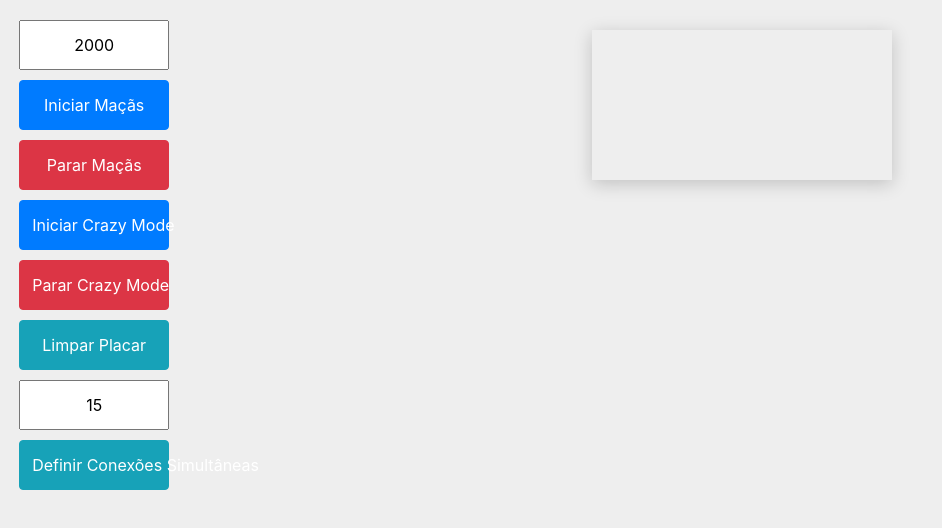
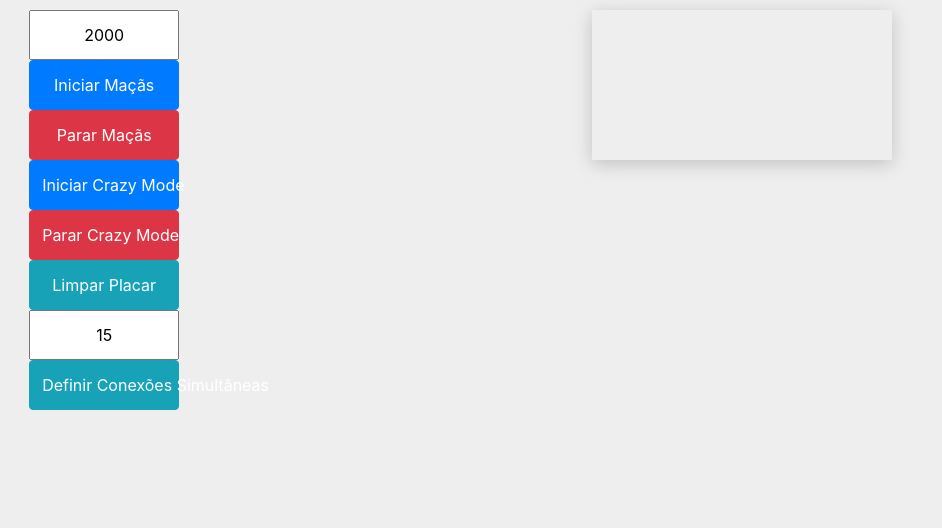
Before and after one commit to LuizCowBTF/SnakeGameJovensGenios, a website: page playground/game-admin.html in a window 1280 px wide. Shown: the whole page, without its empty margins (0-942 px from the left). Drawn offline with nearby package versions, Linux system fonts and the light colour scheme; no server answers.

Commit message:
acerto css 2

```diff
--- a/playground/game-admin.html
+++ b/playground/game-admin.html
@@ -24,7 +24,7 @@
                 -webkit-box-shadow: 0px 4px 17px 0px rgba(0,0,0,0.19);
                 -moz-box-shadow: 0px 4px 17px 0px rgba(0,0,0,0.19);
                 box-shadow: 0px 4px 17px 0px rgba(0,0,0,0.19);
-                margin: 20px 20px 20px 10px;
+                margin: 0px 20px 20px 10px;
                 display: inline-block;
                 vertical-align: top;
             }
@@ -78,14 +78,14 @@
             <div class="col-2 text-center" id="admin">
                 <style>
                     #admin {
-                        padding: 0px 20px 0px 20px;
+                        padding: 0px 0px 0px 20px;
                     }
                     #admin input,
                     #admin button {
                         width: 150px;
                         height: 50px;
                         text-align: center;
-                        margin-top: 10px;
+                        margin-top: 0px;
                     }
                 </style>
                 <div>
```
